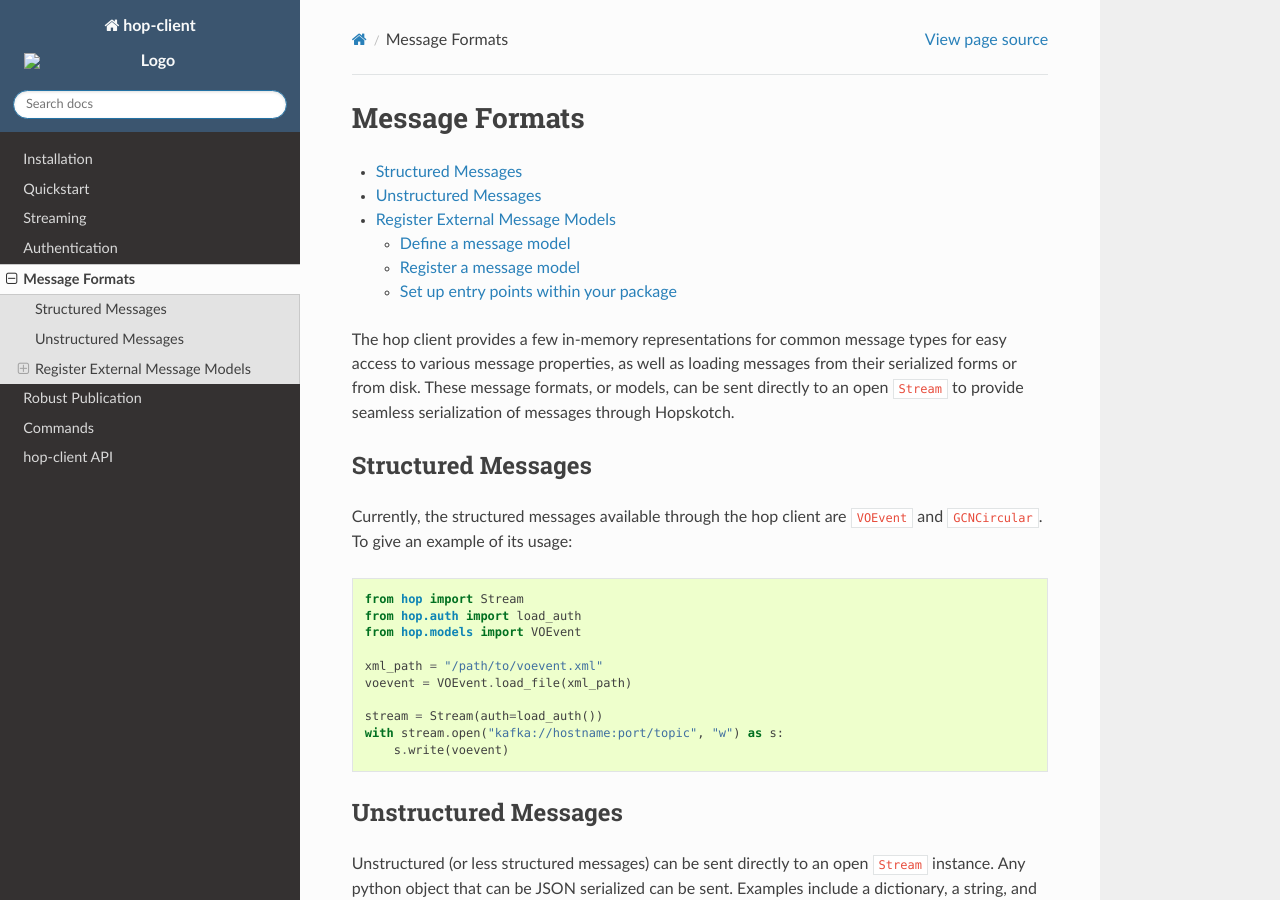
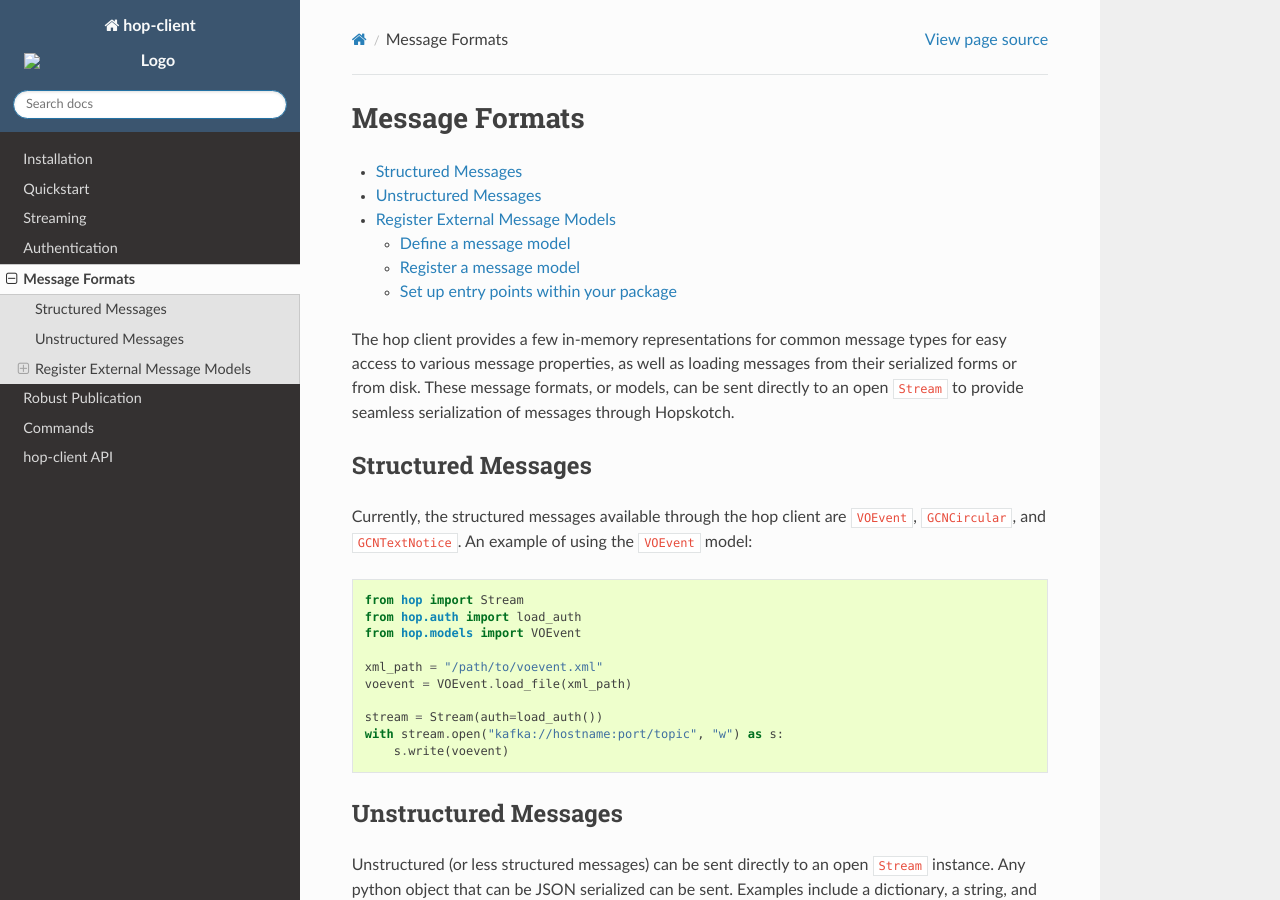
Before and after one commit to scimma/hop-client, a Sphinx documentation site: the page built from doc/user/models.rst, in a window 1280 px wide and 900 px high. Built offline with Sphinx 7.4.7 and the Read the Docs theme 3.1.0, drawn with Linux system fonts in a browser that asks for light colours; pages that are not in the unit, such as notebooks, are missing from menus.

Commit message:
Add GCNTextNotice to docs

```diff
--- a/doc/user/models.rst
+++ b/doc/user/models.rst
@@ -15,8 +15,8 @@ Structured Messages
 --------------------
 
 Currently, the structured messages available through the hop client
-are :code:`VOEvent` and :code:`GCNCircular`.
-To give an example of its usage:
+are :code:`VOEvent`, :code:`GCNCircular`, and :code:`GCNTextNotice`.
+An example of using the :code:`VOEvent` model:
 
 
 .. code:: python
```
